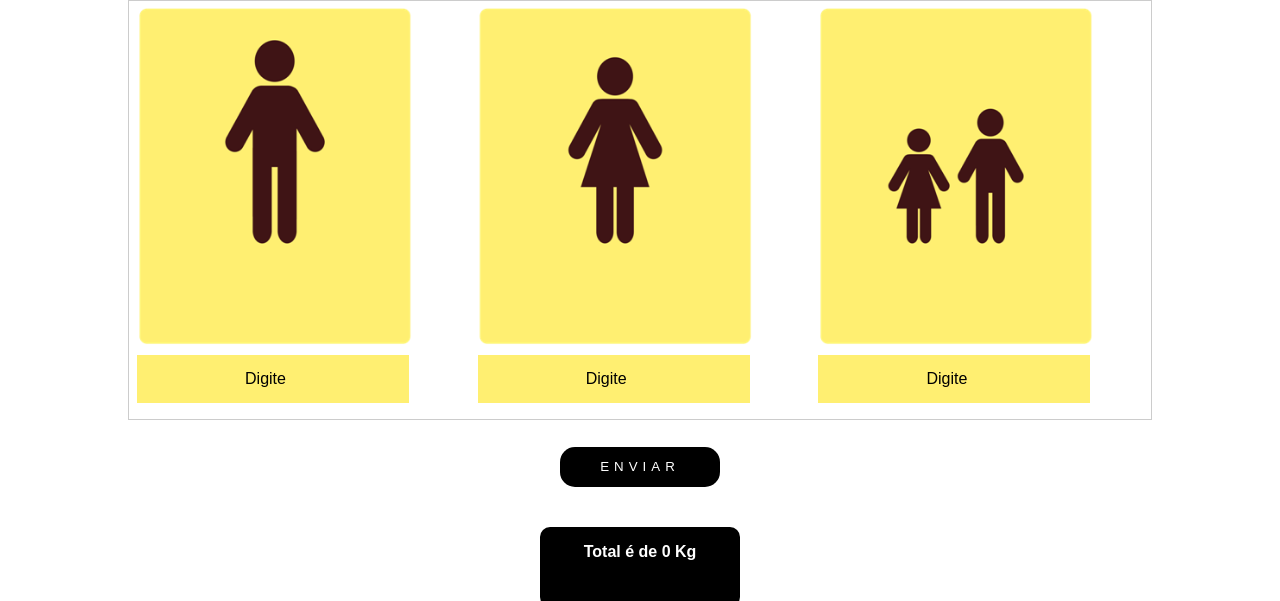
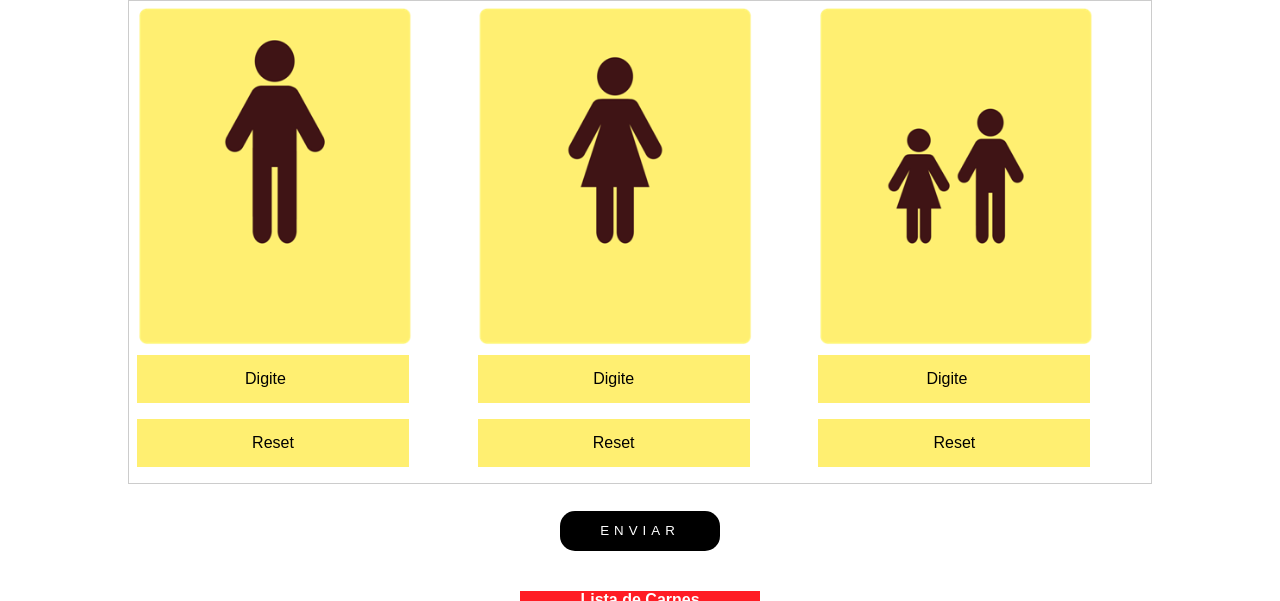
Before and after one commit to AleCamargo77/Calculadora-de-Churrasco, a plain HTML site: page index.html in a window 1280 px wide. Both pictures are taken after a click on the button "ENVIAR". Shown: the part 199-800 px from the top of the page. Drawn offline with Linux system fonts and the light colour scheme.

Commit message:
inclusão do botão reset e ajustes no resultado final

```diff
--- a/index.html
+++ b/index.html
@@ -18,22 +18,32 @@
     <section>
         <div class="calculator-container">
             <h2>Quantos convidados</h2>
-            <div class="images-content">
+            <form class="images-content">
                 <div class="guests">
                     <img src="./images/homem.png" alt="Homem">
-                    <input id="manCalc" type="number" placeholder="Digite">
+                    <input type="number" id="manCalc" name="manCalc" placeholder="Digite" />
+                    <input type="reset" value="Reset">
                 </div>
                 <div class="guests">
                     <img src="./images/mulher.png" alt="Mulher">
-                    <input id="womanCalc" type="number" placeholder="Digite">
+                    <input id="womanCalc" type="text" placeholder="Digite">
+                    <input type="reset" value="Reset">
                 </div>
                 <div class="guests">
                     <img src="./images/crianca.png" alt="Criança">
-                    <input id="childCalc"type="number" placeholder="Digite">
+                    <input id="childCalc" type="number" placeholder="Digite">
+                    <input type="reset" value="Reset">
                 </div>
-            </div>
-            <button onclick="resultBtn()"class="button">Enviar</button>
-            <div id="result"></div>
+            </form>
+            <button onclick="resultBtn()" class="button">Enviar</button>
+                <div id="tittle"></div>
+                <div id="result"></div>
+                <span id="resultChicken"></span>
+                <span id="resultSausage"></span>
+                <div id="resultTotal"></div>
+
+
+
     </section>
     <footer class="footer">
     </footer>
--- a/scripts/scripts.js
+++ b/scripts/scripts.js
@@ -3,15 +3,35 @@ function resultBtn() {
     const woman = document.getElementById('womanCalc').value;
     const child = document.getElementById('childCalc').value;
 
+    let resultBovineMan = (man * 0.25);
+    let resultChickenMan = (man * 0.10);
+    let resultSausageMan = (man * 0.15);
 
-    let resultMan = (man * 0.5);
-    let resultBovine = (man * 0.25);
-    let resultChicken = (man * 0.1);
-    let resultSausage = (man * 0.15);
+    let resultBovineWoman = (woman * 0.15);
+    let resultChickenWoman = (woman * 0.06);
+    let resultSausageWoman = (woman * 0.09);
 
-    let resultWoman = (woman * 0.3);
-    let resultChild = (child * 0.2);
-    let resultTotal = (resultMan + resultWoman + resultChild);
-    document.getElementById('result').innerHTML = `Total é de ${resultTotal} Kg`;
+    let resultBovineChild = (child * 0.10);
+    let resultChickenChild = (child * 0.04);
+    let resultSausageChild = (child * 0.06);
+
+    let resultBovineTot = parseFloat(resultBovineMan + resultBovineWoman + resultBovineChild).toFixed(2);
+    let resultChickenTot = parseFloat(resultChickenMan + resultChickenWoman + resultChickenChild).toFixed(2);
+    let resultSausageTot = parseFloat(resultSausageMan + resultSausageWoman + resultSausageChild).toFixed(2);
+    const resultBovineTotFormatado = parseFloat(resultBovineTot);
+    const resultChickenTotFormatado = parseFloat(resultChickenTot);
+    const resultSausageTotFormatado = parseFloat(resultSausageTot);
+
+    let resultTotal = parseFloat(resultBovineTotFormatado  + resultChickenTotFormatado + resultSausageTotFormatado).toFixed(2);
+
+    document.getElementById('tittle').innerHTML = `Lista de Carnes`;
+    document.getElementById('result').innerHTML = `Bovino: ${resultBovineTot} Kg`;
+    document.getElementById('resultChicken').innerHTML = `Frango: ${resultChickenTot} Kg`;
+    document.getElementById('resultSausage').innerHTML = `Linguiça: ${resultSausageTot} Kg`;
+    document.getElementById('resultTotal').innerHTML = `Total: ${resultTotal} Kg `
+    document.getElementById('tittle').style.display = 'block';
     document.getElementById('result').style.display = 'block';
+    document.getElementById('resultChicken').style.display = 'block';
+    document.getElementById('resultSausage').style.display = 'block';
+    document.getElementById('resultTotal').style.display = 'block';
 }
--- a/style/style.css
+++ b/style/style.css
@@ -101,21 +101,38 @@ header h1 {
     text-shadow: 0 0 10px #ff0, 0 0 20px #ff0, 0 0 30px #ff0, 0 0 40px #ff0, 0 0 50px #ff0;
 }
 
-#result {
+#result, #resultChicken, #resultSausage {
     display: none;
     background-color: black;
     text-align: center;
     height: 10vh;
-    width: 25vh;
+    width: 30vh;
     margin: 0 auto;
-    margin-bottom: 1em;
+    /* margin-bottom: 1em; */
     padding-top:1em;
     font-family: sans-serif;
     font-weight: 800;
     color: #fff;
-    border-radius: 10px;
+    /* border-radius: 10px; */
+}
+
+#tittle, #resultTotal {
+    display: none;
+    background-color: #FF1C24;
+    text-align: center;
+    margin: 0 auto;
+    max-width: 30vh;
+    font-family: sans-serif;
+    font-weight: 800;
+    color: #fff;
+}
+
+#resultContainer {
+    background-color: tomato;
 }
 .footer {
     height: 10vh;
     background-color: #FFCC00;
+    margin-top: 1em;
+
 }
```
